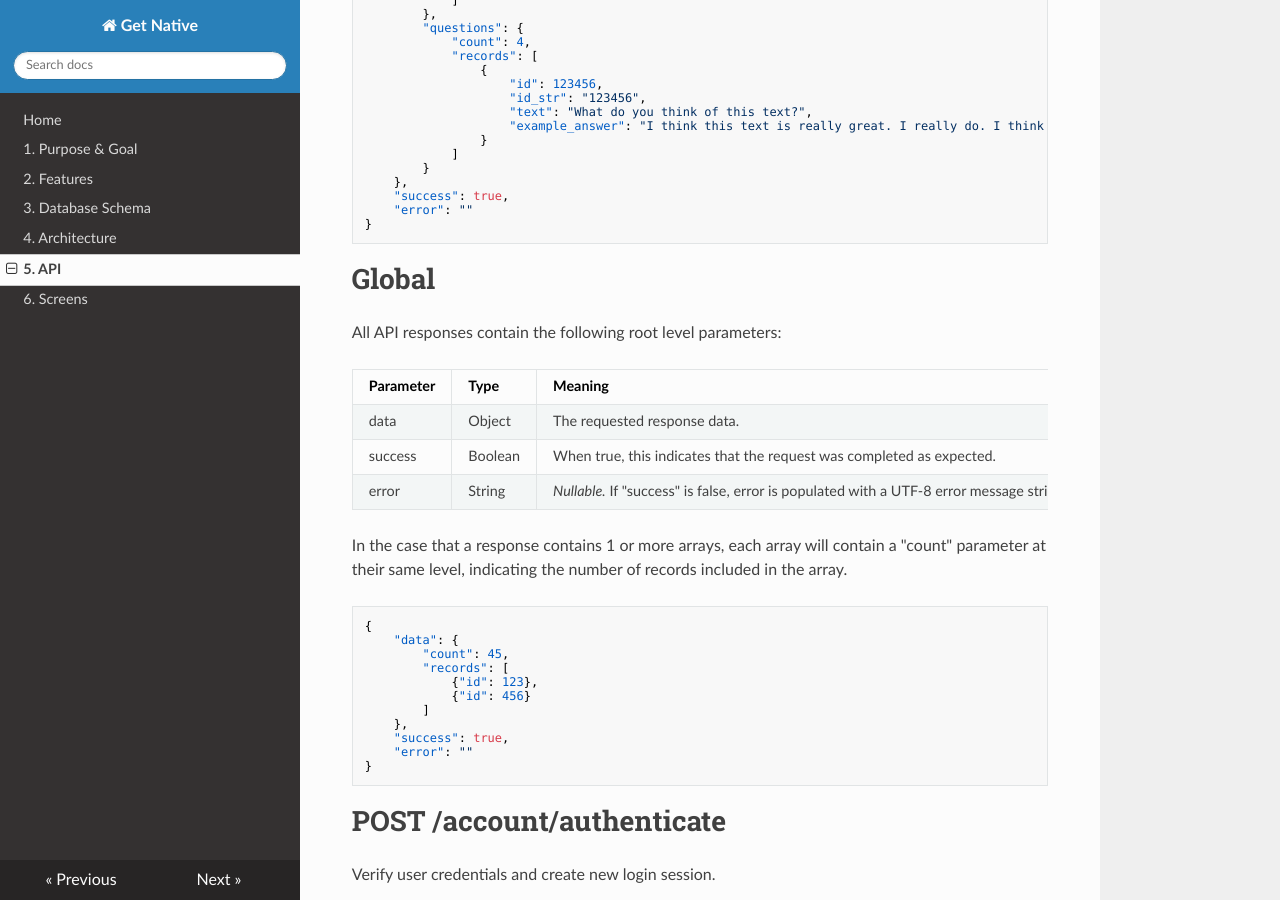
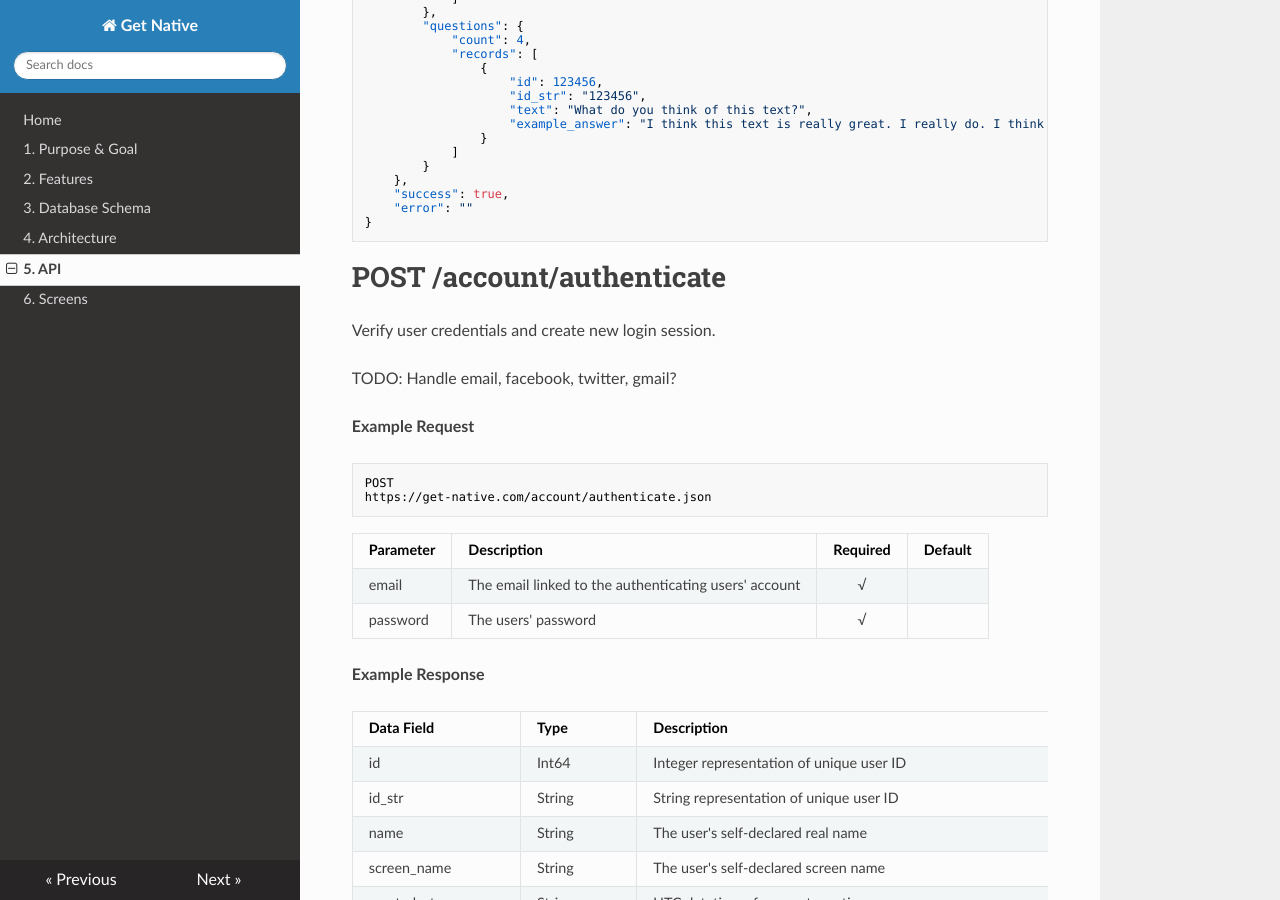
Before and after one commit to hank-ehly/get-native.com, an MkDocs documentation site: the page built from docs/api.md, in a window 1280 px wide and 900 px high, scrolled down 11334 px. Built offline with MkDocs 1.6.1, drawn with Linux system fonts in a browser that asks for light colours; nearby versions of some CDN libraries; old or Windows-style settings are respelled for this version of MkDocs; some of the changed text lies outside the part shown.

Commit message:
Clean up format

````diff
--- a/docs/api.md
+++ b/docs/api.md
@@ -332,7 +332,7 @@
 
 ※ The `since_id` parameter is not usable. It is reserved for future use.
 
-### About max_id
+**About _max_id_**
 
 Instead of listing videos in "pages," Get Native returns videos according to the `count` and `max_id` parameters.
 When you've retrieved an initial array of videos using the `/videos` URI, make note of the _lowest_ video ID.
@@ -622,32 +622,7 @@
 	"error": ""
 }
 ```
-# Global
 
-All API responses contain the following root level parameters:
-
-| Parameter 	| Type    	| Meaning                                                                                                                        	|
-|-----------	|---------	|--------------------------------------------------------------------------------------------------------------------------------	|
-| data      	| Object  	| The requested response data.                                                                                                   	|
-| success   	| Boolean 	| When true, this indicates that the request was completed as expected.                                                          	|
-| error     	| String  	| _Nullable._ If "success" is false, error is populated with a UTF-8 error message string describing why the transaction failed. 	|
-
-In the case that a response contains 1 or more arrays, each array will contain a "count" parameter at their same level,
-indicating the number of records included in the array.
-
-```json
-{
-	"data": {
-		"count": 45,
-		"records": [
-			{"id": 123},
-			{"id": 456}
-		]
-	},
-	"success": true,
-	"error": ""
-}
-```
 # POST /account/authenticate
 
 Verify user credentials and create new login session.
@@ -884,7 +859,7 @@
 | answer        	| The user written text answer to the writing question                            	|          	|         	|
 | question      	| The unique ID of the question to which the user wrote an answer                 	|          	|         	|
 
-### Calculation of words per minute and word count
+**Calculation of _words per minute_ and _word count_**
 
 As opposed to calculating the words per minute and word count of the user provided answer for the current study session
 before sending the request, calculations are performed server side for maximum efficiency.
````
